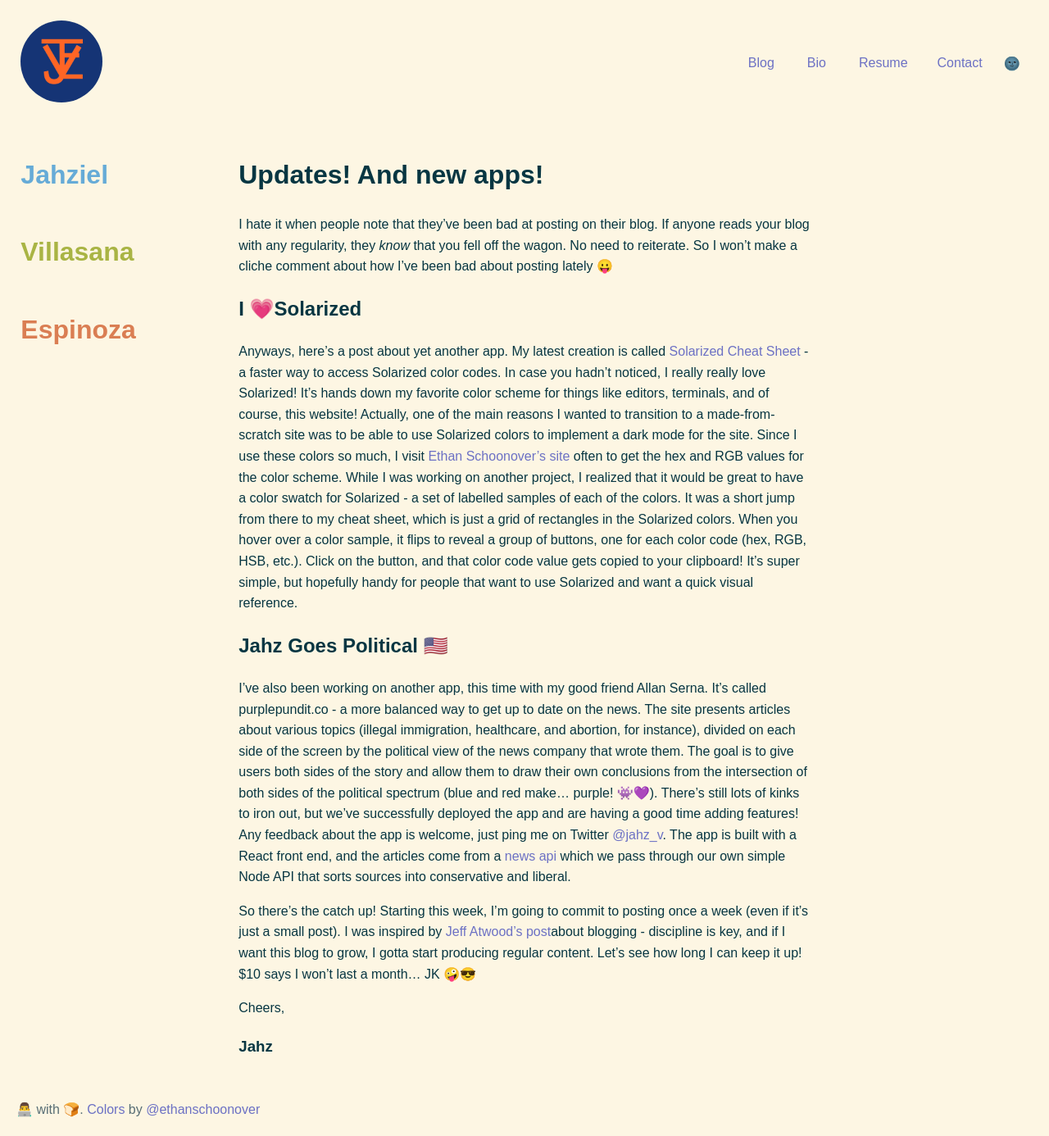
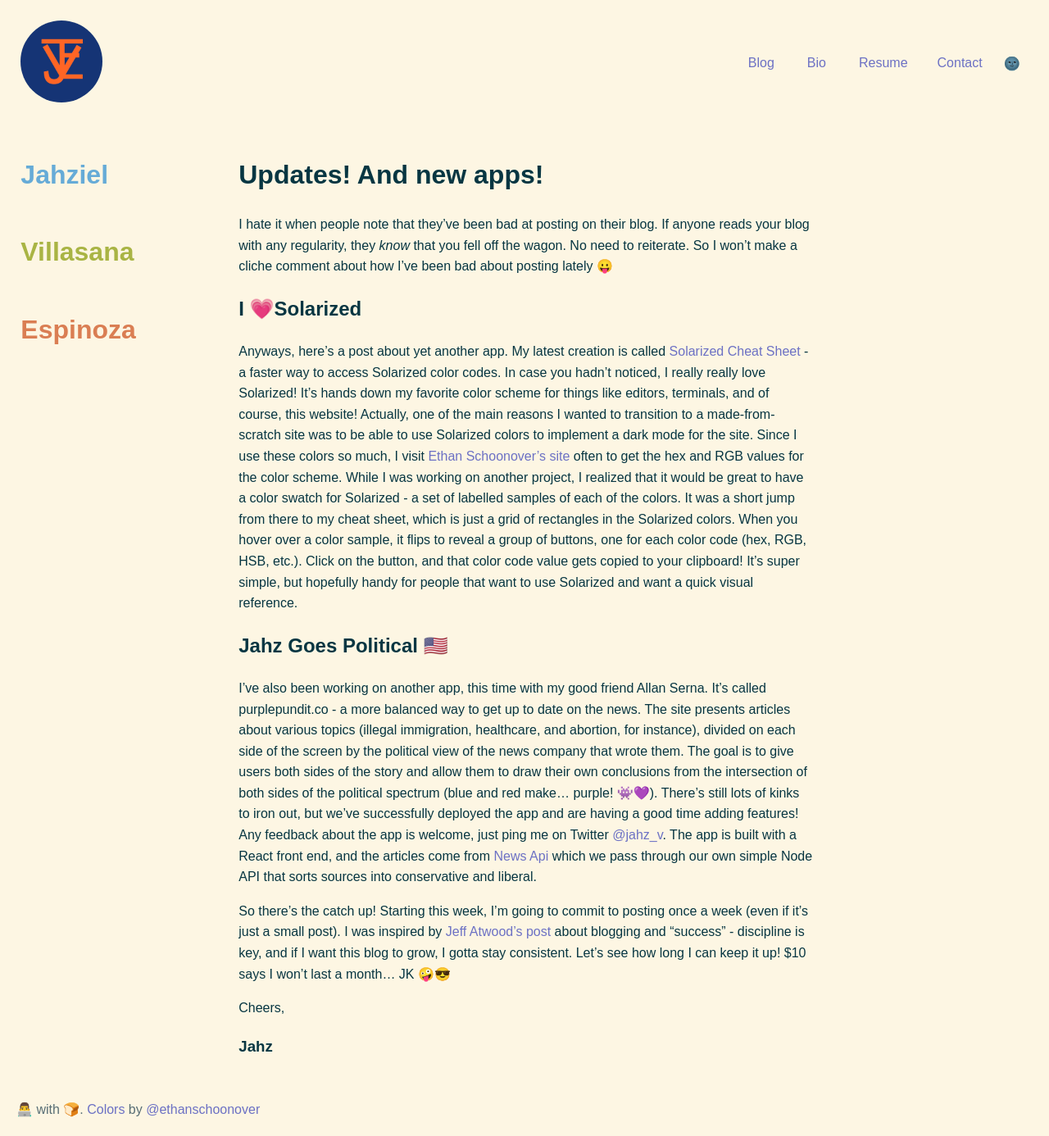
Before and after one commit to jahzielv/jahzielv.github.io, a Jekyll site: the page built from _posts/2019-03-11-updates.md, in a window 1280 px wide. Shown: the whole page at 82% size. Built offline with Jekyll 4.4.1, drawn with Linux system fonts in a browser that asks for light colours.

Commit message:
fixed some errors

```diff
--- a/_posts/2019-03-11-updates.md
+++ b/_posts/2019-03-11-updates.md
@@ -13,9 +13,9 @@ Anyways, here's a post about yet another app. My latest creation is called [Sola
 
 ## Jahz Goes Political 🇺🇸
 
-I've also been working on another app, this time with my good friend Allan Serna. It's called purplepundit.co - a more balanced way to get up to date on the news. The site presents articles about various topics (illegal immigration, healthcare, and abortion, for instance), divided on each side of the screen by the political view of the news company that wrote them. The goal is to give users both sides of the story and allow them to draw their own conclusions from the intersection of both sides of the political spectrum (blue and red make... purple! 👾💜). There's still lots of kinks to iron out, but we've successfully deployed the app and are having a good time adding features! Any feedback about the app is welcome, just ping me on Twitter [@jahz_v](https://twitter.com/jahz_v). The app is built with a React front end, and the articles come from a [news api]() which we pass through our own simple Node API that sorts sources into conservative and liberal.
+I've also been working on another app, this time with my good friend Allan Serna. It's called purplepundit.co - a more balanced way to get up to date on the news. The site presents articles about various topics (illegal immigration, healthcare, and abortion, for instance), divided on each side of the screen by the political view of the news company that wrote them. The goal is to give users both sides of the story and allow them to draw their own conclusions from the intersection of both sides of the political spectrum (blue and red make... purple! 👾💜). There's still lots of kinks to iron out, but we've successfully deployed the app and are having a good time adding features! Any feedback about the app is welcome, just ping me on Twitter [@jahz_v](https://twitter.com/jahz_v). The app is built with a React front end, and the articles come from [News Api](https://newsapi.org/) which we pass through our own simple Node API that sorts sources into conservative and liberal.
 
-So there's the catch up! Starting this week, I'm going to commit to posting once a week (even if it's just a small post). I was inspired by [Jeff Atwood's post]()about blogging - discipline is key, and if I want this blog to grow, I gotta start producing regular content. Let's see how long I can keep it up! \$10 says I won't last a month... JK 🤪😎
+So there's the catch up! Starting this week, I'm going to commit to posting once a week (even if it's just a small post). I was inspired by [Jeff Atwood's post](https://blog.codinghorror.com/overnight-success-it-takes-years/) about blogging and "success" - discipline is key, and if I want this blog to grow, I gotta stay consistent. Let's see how long I can keep it up! \$10 says I won't last a month... JK 🤪😎
 
 Cheers,
 
```
